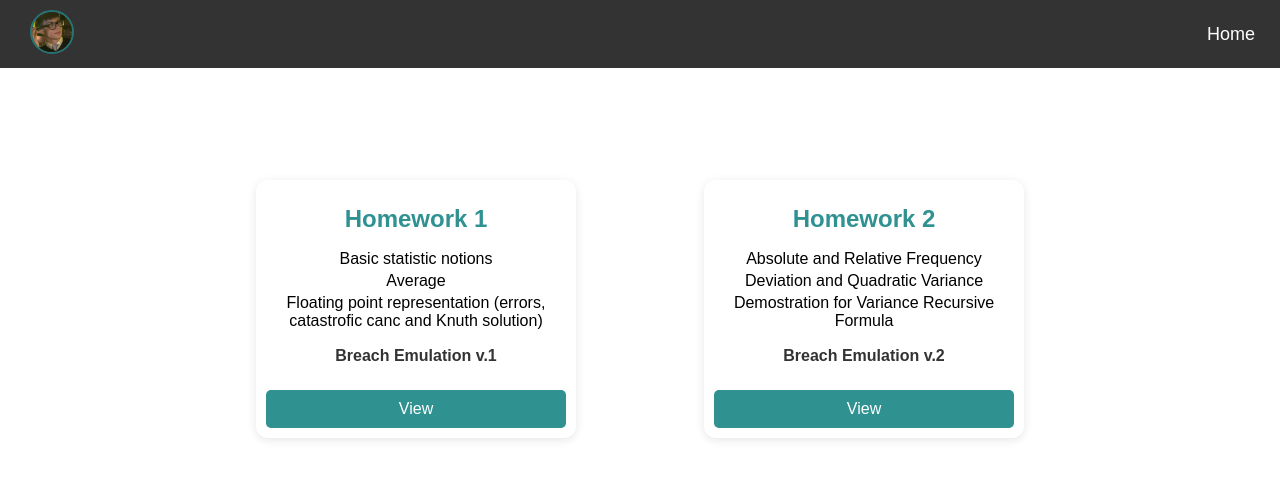
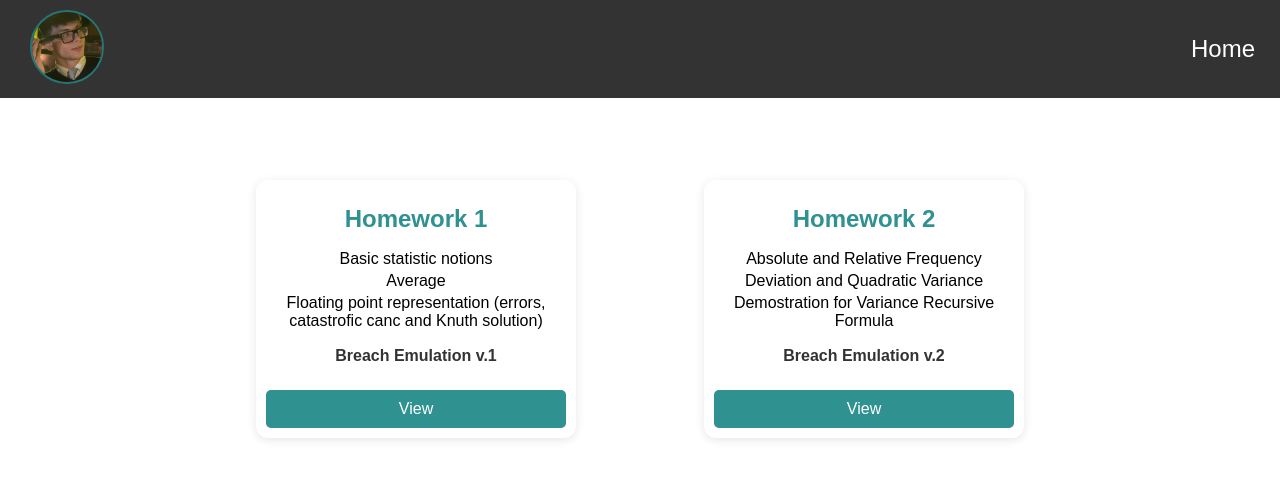
Before and after one commit to AlessandroCarboni777/AlessandroCarboni777.github.io, a plain HTML site: page homeworks.html in a window 1280 px wide. Drawn offline with Linux system fonts and the light colour scheme; a script that the page names is missing.

Commit message:
Homework2

```diff
--- a/style2.css
+++ b/style2.css
@@ -8,25 +8,28 @@ body {
     padding: 10px;
     position: fixed;
     top: 0;
-    width: 100%; /* Imposta la larghezza al 100% */
+    left: 0;
+    width: 100%;
     display: flex;
-    justify-content: space-between; /* Distribuisci gli elementi */
-    align-items: center; /* Allinea verticalmente gli elementi */
+    justify-content: space-between;
+    align-items: center;
+    z-index: 1000;
+    margin-bottom: 20px;
 }
 
 .navbar-image {
-    width: 40px; /* Imposta la larghezza dell'immagine */
-    height: 40px; /* Imposta l'altezza dell'immagine per renderla piccola */
+    width: 70px; /* Imposta la larghezza dell'immagine */
+    height: 70px; /* Imposta l'altezza dell'immagine */
     border-radius: 50%; /* Rende l'immagine rotonda */
     margin-left: 20px; /* Spazio dal lato sinistro */
     cursor: pointer; /* Cambia il cursore per indicare che è cliccabile */
-    border: 2px solid #257676; /* Bordo dell'immagine dello stesso colore dell'hover del bottone Home */
+    border: 2px solid #257676; /* Bordo dell'immagine dello stesso colore dell'hover del pulsante Home */
 }
 
 .home-button {
     color: white; /* Colore del testo del pulsante */
     text-decoration: none; /* Rimuovi la sottolineatura */
-    font-size: 18px; /* Dimensione del testo */
+    font-size: 24px; /* Dimensione del testo */
     margin-right: 20px; /* Margine a destra */
     padding: 10px 15px; /* Spaziatura interna */
     border-radius: 5px; /* Angoli arrotondati */
```
